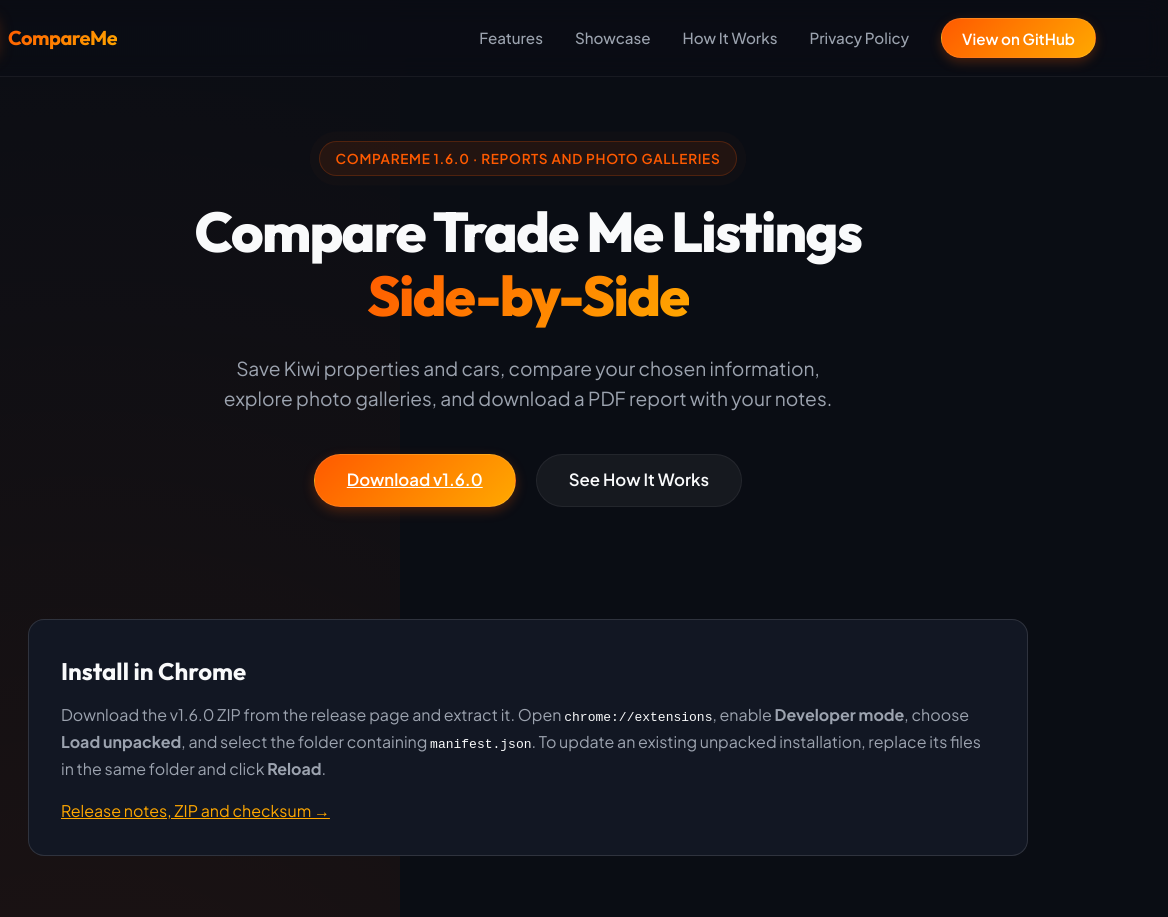
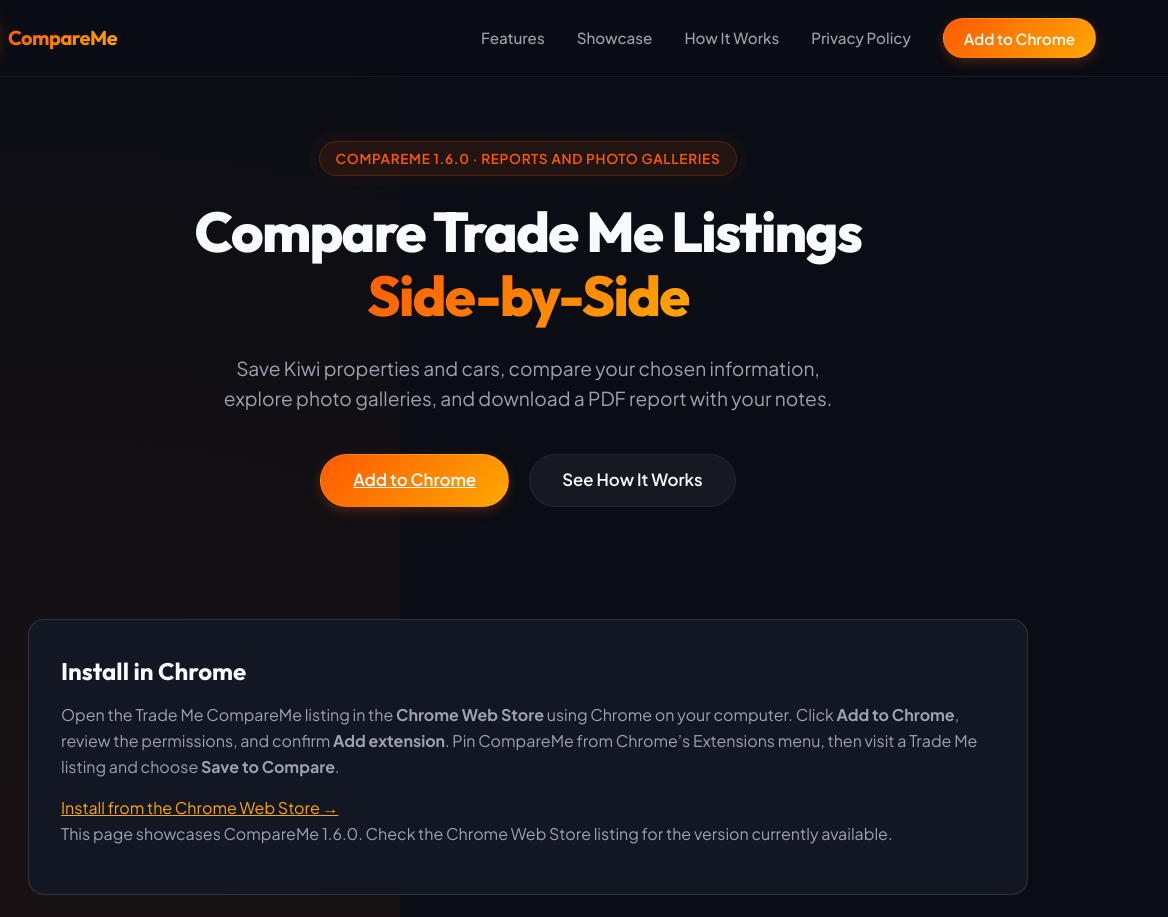
Before and after one commit to raizenshout/trademe-compareme-page, a plain HTML site: page index.html in a window 1280 px wide. Shown: the top 917 px of the page, 112-1280 px from the left. Drawn offline with Linux system fonts and the light colour scheme.

Commit message:
Guide users to install from the Chrome Web Store

```diff
--- a/index.html
+++ b/index.html
@@ -23,7 +23,7 @@
                     <li><a href="#showcase">Showcase</a></li>
                     <li><a href="#demo">How It Works</a></li>
                     <li><a href="privacy.html">Privacy Policy</a></li>
-                    <li class="cta-li"><a href="https://github.com/raizenshout/trademe-compareme" class="btn-cta" target="_blank" rel="noopener noreferrer">View on GitHub</a></li>
+                    <li class="cta-li"><a href="https://chromewebstore.google.com/detail/trade-me-compareme/mgoidjjkbagnijmdbedjngfeehgpabjc" class="btn-cta" target="_blank" rel="noopener noreferrer">Add to Chrome</a></li>
                 </ul>
             </nav>
         </div>
@@ -37,15 +37,16 @@
             Save Kiwi properties and cars, compare your chosen information, explore photo galleries, and download a PDF report with your notes.
         </p>
         <div class="hero-buttons">
-            <a href="https://github.com/raizenshout/trademe-compareme/releases/tag/v1.6.0" class="btn-cta btn-large" target="_blank" rel="noopener noreferrer">Download v1.6.0</a>
+            <a href="https://chromewebstore.google.com/detail/trade-me-compareme/mgoidjjkbagnijmdbedjngfeehgpabjc" class="btn-cta btn-large" target="_blank" rel="noopener noreferrer">Add to Chrome</a>
             <a href="#demo" class="btn-secondary btn-large">See How It Works</a>
         </div>
     </section>
 
     <section class="install-section" id="install" aria-labelledby="install-title">
         <h2 id="install-title">Install in Chrome</h2>
-        <p>Download the v1.6.0 ZIP from the release page and extract it. Open <code>chrome://extensions</code>, enable <strong>Developer mode</strong>, choose <strong>Load unpacked</strong>, and select the folder containing <code>manifest.json</code>. To update an existing unpacked installation, replace its files in the same folder and click <strong>Reload</strong>.</p>
-        <a href="https://github.com/raizenshout/trademe-compareme/releases/tag/v1.6.0" target="_blank" rel="noopener noreferrer">Release notes, ZIP and checksum →</a>
+        <p>Open the Trade Me CompareMe listing in the <strong>Chrome Web Store</strong> using Chrome on your computer. Click <strong>Add to Chrome</strong>, review the permissions, and confirm <strong>Add extension</strong>. Pin CompareMe from Chrome’s Extensions menu, then visit a Trade Me listing and choose <strong>Save to Compare</strong>.</p>
+        <a href="https://chromewebstore.google.com/detail/trade-me-compareme/mgoidjjkbagnijmdbedjngfeehgpabjc" target="_blank" rel="noopener noreferrer">Install from the Chrome Web Store →</a>
+        <p class="install-version">This page showcases CompareMe 1.6.0. Check the Chrome Web Store listing for the version currently available.</p>
     </section>
 
     <!-- Core Features Section -->
@@ -234,9 +235,8 @@
                 <div class="footer-col">
                     <h4>Resources</h4>
                     <ul>
-                        <li><a href="https://github.com/raizenshout/trademe-compareme" target="_blank" rel="noopener noreferrer">GitHub Repository</a></li>
-                        <li><a href="https://github.com/raizenshout/trademe-compareme/releases/tag/v1.6.0" target="_blank" rel="noopener noreferrer">Download v1.6.0</a></li>
-                        <li><a href="https://github.com/raizenshout/trademe-compareme/issues" target="_blank" rel="noopener noreferrer">Report an Issue</a></li>
+                        <li><a href="https://chromewebstore.google.com/detail/trade-me-compareme/mgoidjjkbagnijmdbedjngfeehgpabjc" target="_blank" rel="noopener noreferrer">Chrome Web Store</a></li>
+                        <li><a href="index.html#demo">How It Works</a></li>
                     </ul>
                 </div>
                 <div class="footer-col">
```
Also changed, not shown: privacy.html (+5 -5 lines).
